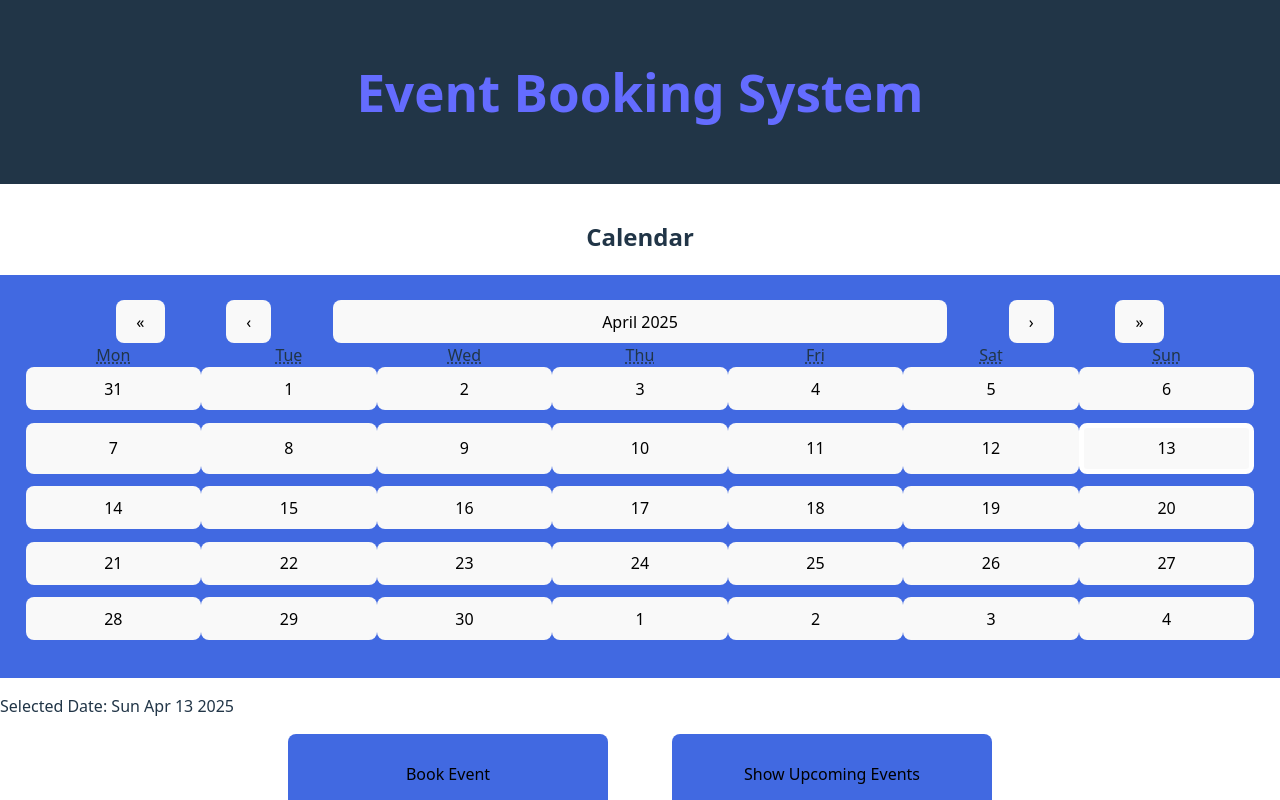
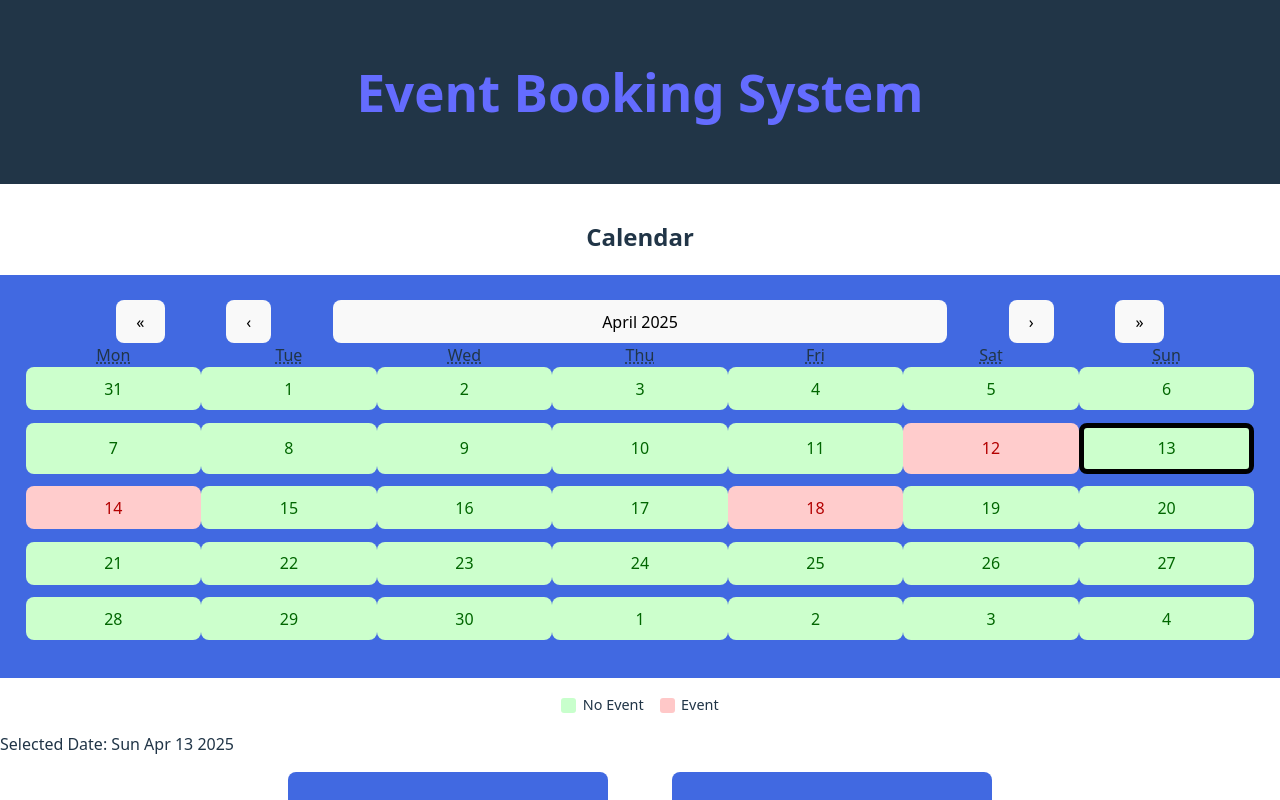
Before and after one commit to dhritim4n/eventBookingSystem, a React (Vite) app: page / in a window 1280 px wide. Shown: the top 800 px of the page. Built offline with nearby package versions, Linux system fonts and the light colour scheme.

Commit message:
calendar event highlight

```diff
--- a/src/components/Calendar.css
+++ b/src/components/Calendar.css
@@ -36,7 +36,7 @@
 }
 
 .react-calendar__tile--now {
-    border: 5px solid white;
+    border: 5px solid black;
     box-sizing: border-box;
 
   }
@@ -53,3 +53,17 @@
     height: 10vh;
 
 }
+
+
+.event-day {
+    background-color: #ffcccc !important;
+    color: #b30000 !important;
+
+  }
+
+
+.no-event-day {
+    background-color: #ccffcc !important;
+    color: #006600 !important;
+
+  }
--- a/src/components/Calendar.jsx
+++ b/src/components/Calendar.jsx
@@ -1,24 +1,50 @@
-import React, { useState } from 'react';
+import React, { useState, useEffect } from 'react';
 import Calendar from 'react-calendar';
 import './Calendar.css';
 import {getUpcomingEvents, getSelectedDate, setSelectedDate} from './Events';
+import events from './Events.json';
 
 function ReactCalendar() {
 
-  const [showPopup, setShowPopup] = useState(false);
   const [value, setValue] = useState(new Date());
+  const [eventDates, setEventDates] = useState(new Set());
 
+  useEffect(() => {
+    // Convert event dates to a Set for fast lookup
+    const dates = new Set(events.map(e => e.date));
+    setEventDates(dates);
+  }, []);
 
   const handleDateChange = (value) => {
     setValue(value);
     setSelectedDate(value);
   }
 
+  // Highlight dates based on event presence
+  const tileClassName = ({ date, view }) => {
+    if (view === 'month') {
+      const dateStr = date.toLocaleDateString('en-CA');
+      return eventDates.has(dateStr) ? 'event-day' : 'no-event-day';
+    }
+    return '';
+  };
+
   return (
     <div>
       <h2 className="h2">Calendar</h2>
-      <Calendar onChange={handleDateChange} value={value} />
+      <Calendar onChange={handleDateChange} value={value} tileClassName={tileClassName} />
+
+      <div className="calendar-legend">
+      <div className="legend-item">
+      <span className="legend-color no-event-color"></span> No Event
+      </div>
+      <div className="legend-item">
+      <span className="legend-color event-color"></span> Event
+      </div>
+      </div>
+
       <p>Selected Date: {value.toDateString()}</p>
+
       <div className="btn">
         <a href="#title"><button type="button">Book Event</button></a>
         <a href="#UpcomingEvent"><button type="button">Show Upcoming Events</button></a>
--- a/src/components/Events.json
+++ b/src/components/Events.json
@@ -19,5 +19,13 @@
       "date": "2025-04-12",
       "time": "2:00 PM",
       "description": "Launch of the new app version."
+    },
+
+    {
+      "id": 4,
+      "title": "Product Launch",
+      "date": "2026-04-12",
+      "time": "2:00 PM",
+      "description": "Launch of the new app version."
     }
   ]
--- a/src/components/Form.css
+++ b/src/components/Form.css
@@ -57,3 +57,32 @@
     text-align: center;
     background-color: black;
 }
+
+.calendar-legend {
+    margin-top: 1rem;
+    display: flex;
+    gap: 1rem;
+    justify-content: center;
+    font-size: 0.9rem;
+  }
+
+  .legend-item {
+    display: flex;
+    align-items: center;
+    gap: 0.4rem;
+  }
+
+  .legend-color {
+    width: 15px;
+    height: 15px;
+    border-radius: 3px;
+    display: inline-block;
+  }
+
+  .no-event-color {
+    background-color: #c8ffcc;
+  }
+
+  .event-color {
+    background-color: #ffc8c8;
+  }
```
